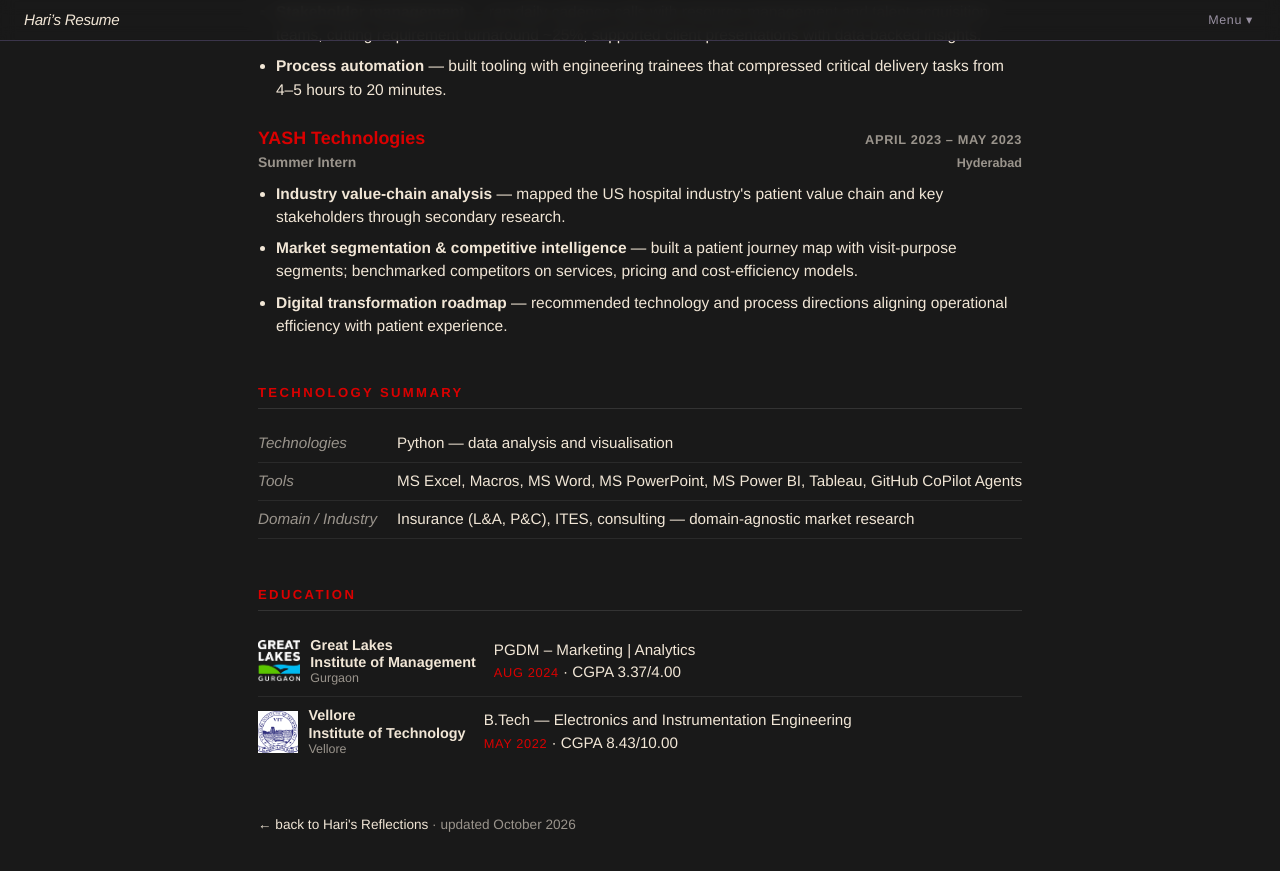
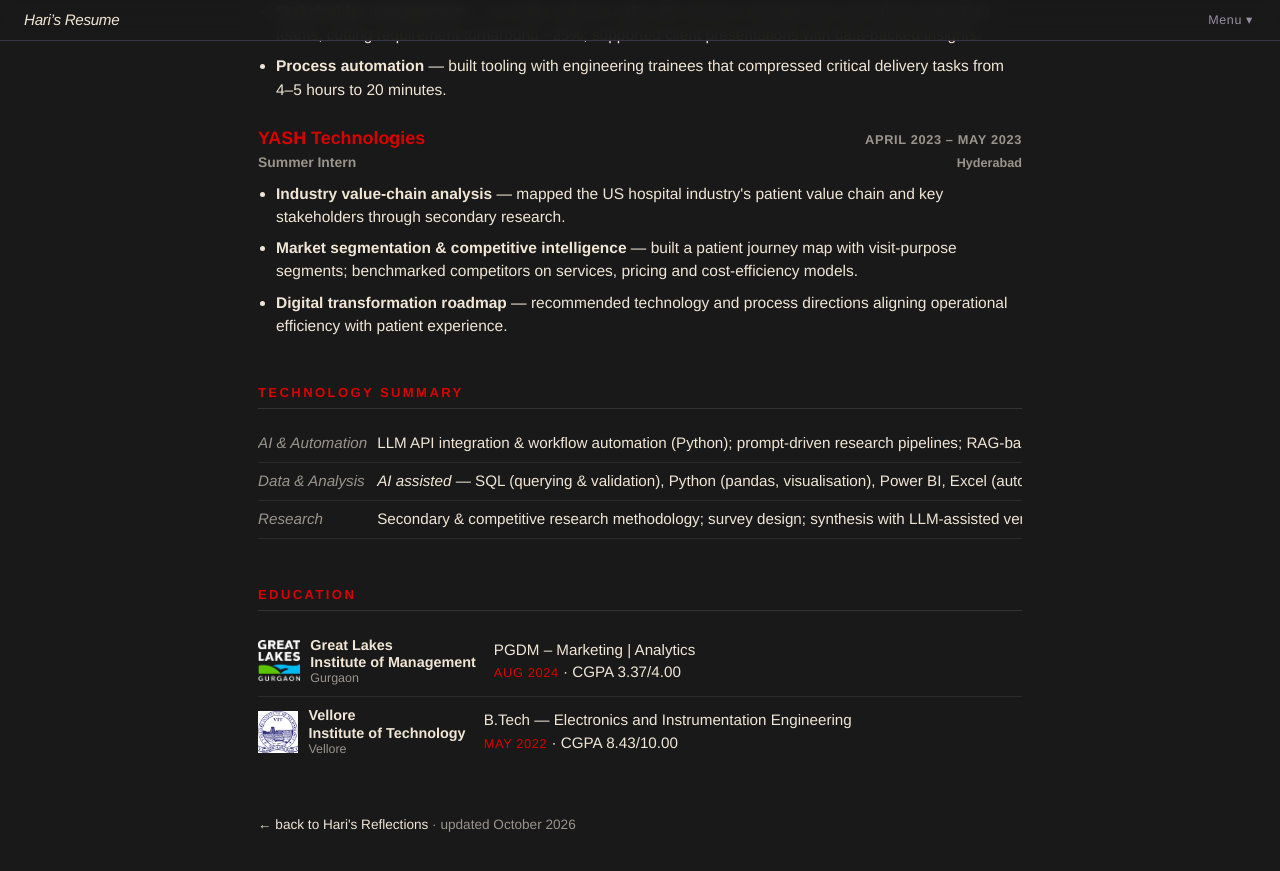
Before and after one commit to h-refs/h-refs.github.io, a Jekyll site: the page resume/index.html, which Jekyll copies as it is, in a window 1280 px wide and 900 px high, scrolled down 1031 px. Shown: the top 871 px of the window. Built offline with Jekyll 4.4.1, drawn with Linux system fonts in a browser that asks for light colours.

Commit message:
Resume: rewrite Technology Summary rows

```diff
--- a/resume/index.html
+++ b/resume/index.html
@@ -171,9 +171,9 @@
   <section>
     <h2>Technology Summary</h2>
     <table>
-      <tr><td>Technologies</td><td>Python — data analysis and visualisation</td></tr>
-      <tr><td>Tools</td><td>MS Excel, Macros, MS Word, MS PowerPoint, MS Power BI, Tableau, GitHub CoPilot Agents</td></tr>
-      <tr><td>Domain / Industry</td><td>Insurance (L&amp;A, P&amp;C), ITES, consulting — domain-agnostic market research</td></tr>
+      <tr><td>AI &amp; Automation</td><td>LLM API integration &amp; workflow automation (Python); prompt-driven research pipelines; RAG-based information systems (personal projects)</td></tr>
+      <tr><td>Data &amp; Analysis</td><td><em>AI assisted</em> — SQL (querying &amp; validation), Python (pandas, visualisation), Power BI, Excel (automation, modeling)</td></tr>
+      <tr><td>Research</td><td>Secondary &amp; competitive research methodology; survey design; synthesis with LLM-assisted verification workflows</td></tr>
     </table>
   </section>
 
```
